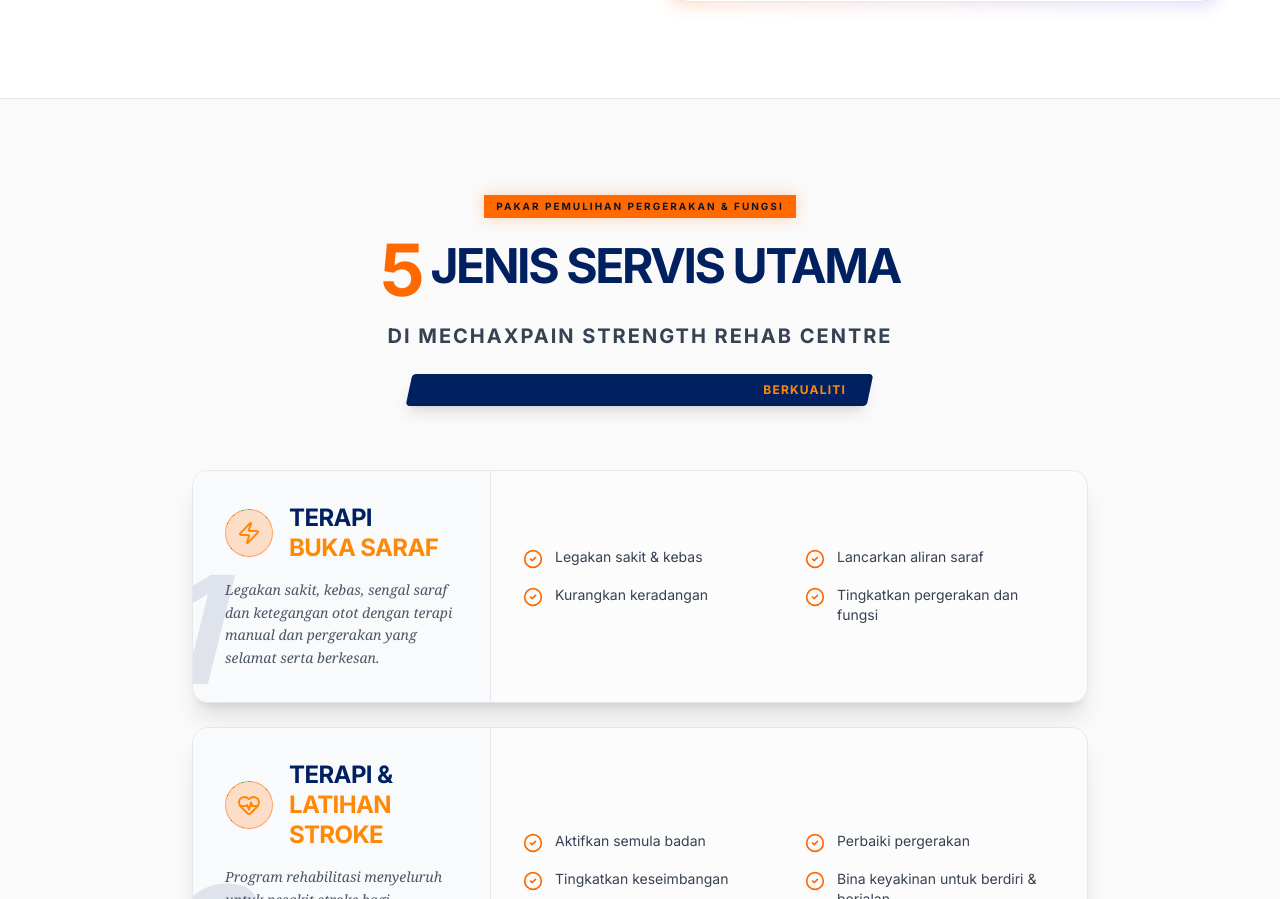
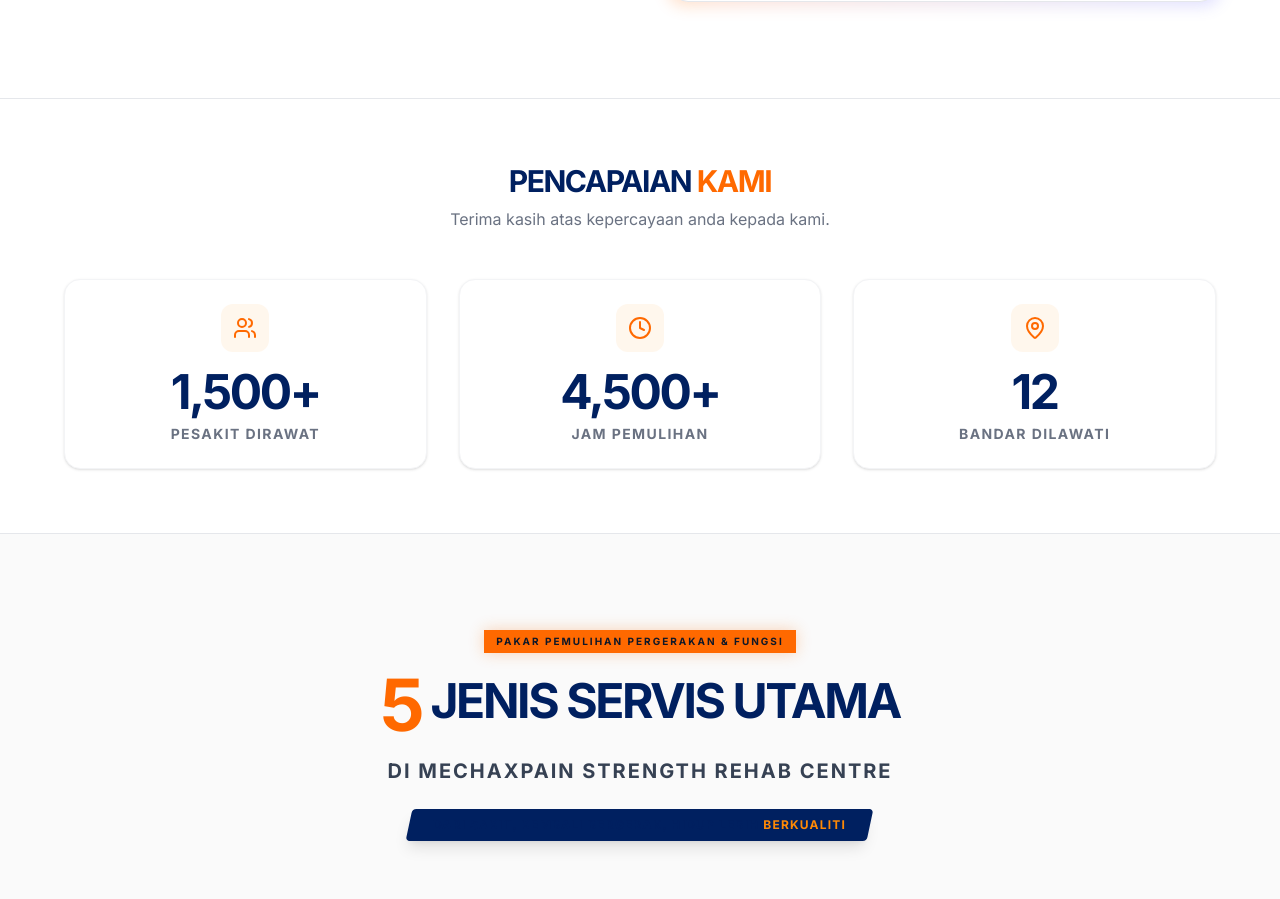
Before and after one commit to wafijamal88/mechaxpain, a React (Vite) app: page / in a window 1280 px wide. Shown: the part 1541-2440 px from the top of the page. Built offline with nearby package versions, Linux system fonts and the light colour scheme.

Commit message:
feat: add success story counter section
Implement a dynamic counter component to showcase patient statistics and service milestones, improving social proof on the landing page.

```diff
--- a/src/App.tsx
+++ b/src/App.tsx
@@ -5,7 +5,8 @@
 
 import React, { useState } from 'react';
 import { motion } from 'motion/react';
-import { Calendar, MapPin, CheckCircle2, XCircle, Clock, ArrowRight, User, Phone, Activity, Zap, HeartPulse, AlignCenter, Dumbbell, Move, ClipboardList, Target, Play, ShieldCheck, TrendingUp, MessageCircle, Menu, ChevronDown } from 'lucide-react';
+import { Calendar, MapPin, CheckCircle2, XCircle, Clock, ArrowRight, User, Users, Phone, Activity, Zap, HeartPulse, AlignCenter, Dumbbell, Move, ClipboardList, Target, Play, ShieldCheck, TrendingUp, MessageCircle, Menu, ChevronDown } from 'lucide-react';
+import { Counter } from './components/Counter';
 
 const events = [
   {
@@ -279,6 +280,39 @@
                   </div>
                </div>
             </motion.div>
+         </div>
+      </section>
+
+      {/* Success Story Counter */}
+      <section className="py-16 px-6 bg-white border-b border-gray-200 z-10 relative">
+         <div className="max-w-6xl mx-auto">
+            <div className="text-center mb-12">
+               <h2 className="text-2xl md:text-3xl font-black uppercase text-[#002060] tracking-tighter">
+                  Pencapaian <span className="text-orange-500">Kami</span>
+               </h2>
+               <p className="text-gray-500 text-sm md:text-base mt-2">
+                  Terima kasih atas kepercayaan anda kepada kami.
+               </p>
+            </div>
+            <div className="grid grid-cols-1 md:grid-cols-3 gap-6 md:gap-8">
+               <Counter
+                  end={1500}
+                  suffix="+"
+                  title="Pesakit Dirawat"
+                  icon={<Users className="w-6 h-6" />}
+               />
+               <Counter
+                  end={4500}
+                  suffix="+"
+                  title="Jam Pemulihan"
+                  icon={<Clock className="w-6 h-6" />}
+               />
+               <Counter
+                  end={12}
+                  title="Bandar Dilawati"
+                  icon={<MapPin className="w-6 h-6" />}
+               />
+            </div>
          </div>
       </section>
 
--- /dev/null
+++ b/src/components/Counter.tsx
@@ -0,0 +1,68 @@
+import React, { useState, useEffect, useRef } from 'react';
+
+interface CounterProps {
+  end: number;
+  suffix?: string;
+  duration?: number;
+  title: string;
+  icon: React.ReactNode;
+}
+
+export function Counter({ end, suffix = '', duration = 2000, title, icon }: CounterProps) {
+  const [count, setCount] = useState(0);
+  const [isVisible, setIsVisible] = useState(false);
+  const ref = useRef<HTMLDivElement>(null);
+
+  useEffect(() => {
+    const observer = new IntersectionObserver(
+      ([entry]) => {
+        if (entry.isIntersecting) {
+          setIsVisible(true);
+        }
+      },
+      { threshold: 0.1 }
+    );
+
+    if (ref.current) {
+      observer.observe(ref.current);
+    }
+
+    return () => observer.disconnect();
+  }, []);
+
+  useEffect(() => {
+    if (!isVisible) return;
+
+    let startTimestamp: number | null = null;
+    const step = (timestamp: number) => {
+      if (!startTimestamp) startTimestamp = timestamp;
+      const progress = Math.min((timestamp - startTimestamp) / duration, 1);
+
+      // Easing function: easeOutQuart
+      const easeOut = 1 - Math.pow(1 - progress, 4);
+      setCount(Math.floor(easeOut * end));
+
+      if (progress < 1) {
+        window.requestAnimationFrame(step);
+      } else {
+        setCount(end);
+      }
+    };
+
+    window.requestAnimationFrame(step);
+  }, [end, duration, isVisible]);
+
+  return (
+    <div ref={ref} className="flex flex-col items-center p-6 bg-white rounded-2xl border border-gray-100 shadow-sm hover:shadow-md transition-shadow">
+      <div className="w-12 h-12 bg-orange-50 rounded-xl flex items-center justify-center text-orange-500 mb-4">
+        {icon}
+      </div>
+      <div className="text-4xl md:text-5xl font-black text-[#002060] mb-2 tracking-tighter">
+        {count.toLocaleString()}{suffix}
+      </div>
+      <div className="text-sm text-gray-500 font-bold uppercase tracking-widest text-center">
+        {title}
+      </div>
+    </div>
+  );
+}
```
